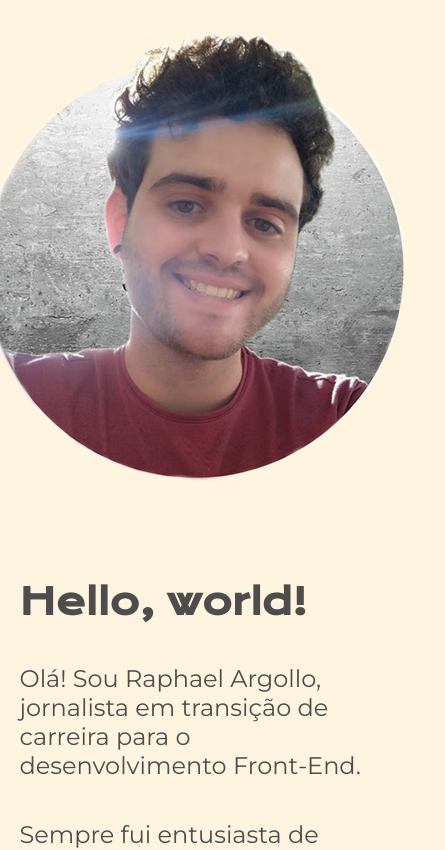
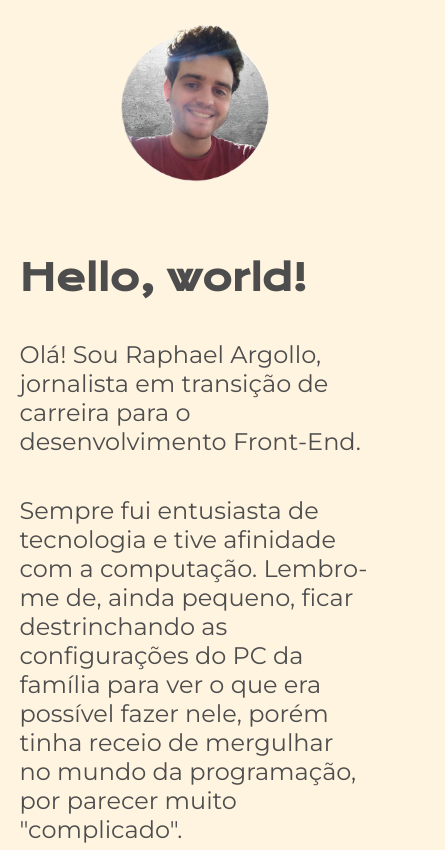
Before and after one commit to arghaell/Profile, a plain HTML site: page index.html in a window 390 px wide. Shown: the top 850 px of the page, 445 px wide, since content can reach past the window. Drawn offline with nearby package versions, Linux system fonts and the light colour scheme.

Commit message:
Response design fix in css file

```diff
--- a/styles/style.css
+++ b/styles/style.css
@@ -89,7 +89,7 @@ body {
   font-weight: 400;
   font-size: 1.25rem;
 }
-.about__imagem {
+.imagem {
   width: 50%;
   max-width: 600px;
 }
@@ -106,7 +106,7 @@ body {
   width: 100%;
 }
 
-@media (max-width: 1200px) {
+@media (max-width: 1440px) {
   .about {
     flex-direction: column-reverse;
     padding: 5%;
@@ -115,7 +115,7 @@ body {
   .about__conteudo {
     width: auto;
   }
-  .about__imagem {
+  .imagem {
     flex-direction: column-reverse;
   }
 
@@ -127,3 +127,8 @@ body {
     position: relative;
   }
 }
+@media (max-width: 480px) {
+  .links__navegacao {
+    padding: 0.75em 0.75em;
+  }
+}
```
